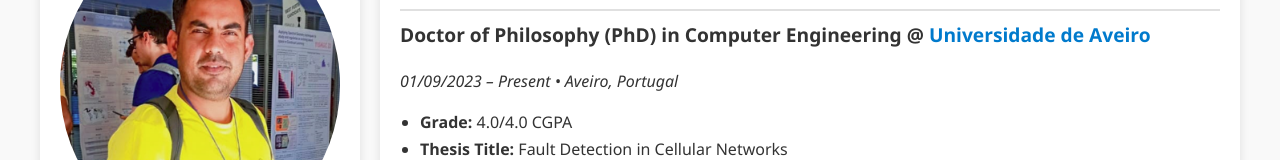
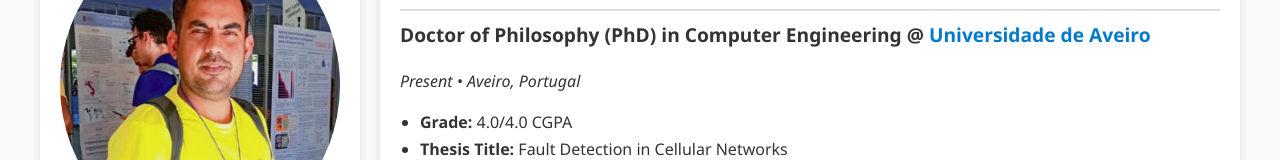
Before and after one commit to noorcs39/Nooruddin, a plain HTML site: page edu.html in a window 1280 px wide. Shown: the part 182-342 px from the top of the page. Drawn offline with Linux system fonts and the light colour scheme.

Commit message:
Update edu.html

```diff
--- a/edu.html
+++ b/edu.html
@@ -46,7 +46,7 @@
                 <h2><strong>Education</strong></h2>
                 <div class="experience-item">
                     <h3><strong>Doctor of Philosophy (PhD) in Computer Engineering</strong> @ <a href="https://www.ua.pt/" class="highlight-link" target="_blank">Universidade de Aveiro</a></h3>
-                    <p class="experience-details"><em> 01/09/2023 – Present • Aveiro, Portugal</em></p>
+                    <p class="experience-details"><em>Present • Aveiro, Portugal</em></p>
                     <ul>
                         <li><strong>Grade:</strong> 4.0/4.0 CGPA</li>
                         <li><strong>Thesis Title:</strong> Fault Detection in Cellular Networks</li>
```
